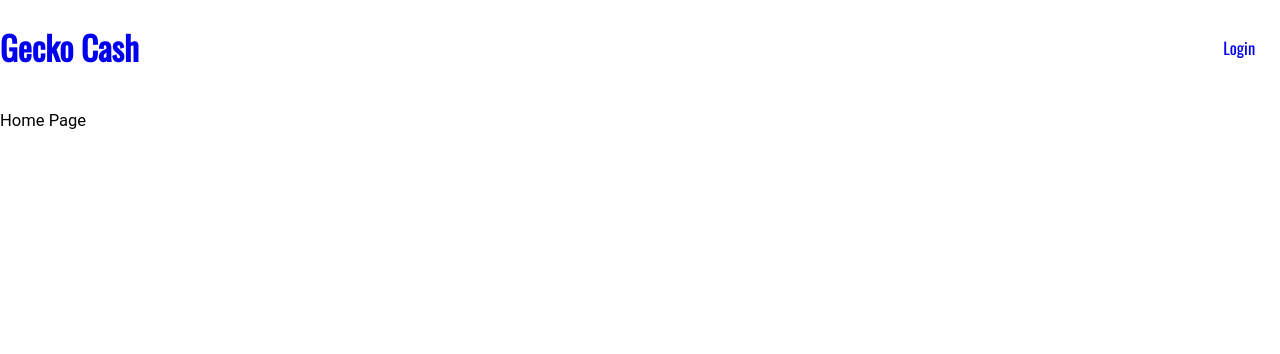
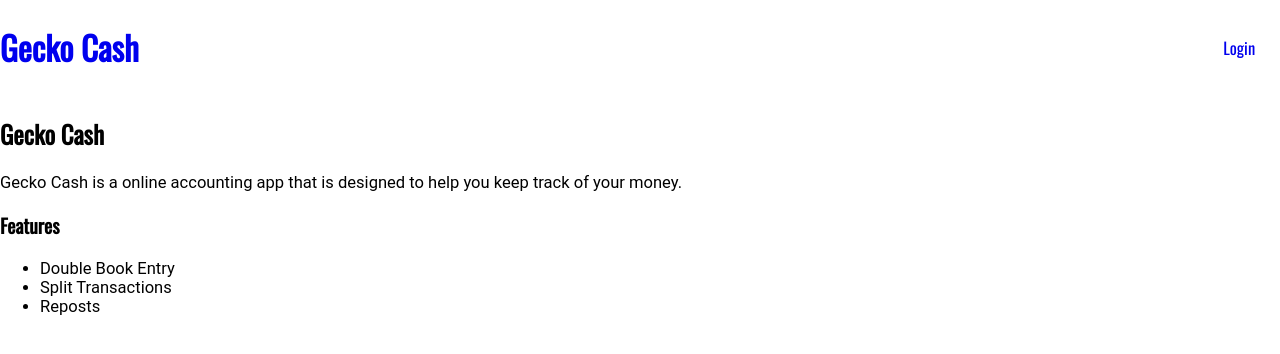
Before and after one commit to chingu-voyages/v9-geckos-team-07, a React (Create React App) app in the folder client/: page / in a window 1280 px wide. Shown: the top 354 px of the page. Built offline with nearby package versions, Linux system fonts and the light colour scheme; no server answers.

Commit message:
fix: no redirect till login confirmed
fixed it so that the user will not immediatly be bumped back to the base
route till it is determed they are logged in or not.

```diff
--- a/client/src/actions/fetch-user.js
+++ b/client/src/actions/fetch-user.js
@@ -1,5 +1,5 @@
 import axios from 'axios'
-import { FETCH_USER } from './types'
+import { FETCH_USER, FETCH_USER_FAIL } from './types'
 
 export const fetchUser = () => async dispatch => {
   try {
@@ -7,6 +7,6 @@ export const fetchUser = () => async dispatch => {
 
     dispatch({ type: FETCH_USER, payload: response.data })
   } catch (error) {
-    console.error('not logged in')
+    dispatch({ type: FETCH_USER_FAIL, payload: 'not logged in' })
   }
 }
--- a/client/src/actions/types.js
+++ b/client/src/actions/types.js
@@ -1 +1,2 @@
 export const FETCH_USER = 'fetch-user'
+export const FETCH_USER_FAIL = 'fetch-user-fail'
--- a/client/src/components/site-nav/site-nav.js
+++ b/client/src/components/site-nav/site-nav.js
@@ -1,11 +1,11 @@
 import React from 'react'
 import { Link } from 'react-router-dom'
-import PropTypes from 'prop-types'
+import userProp from '../../prop-types/user'
 
 import styles from './site-nav.module.css'
 
 const SiteNav = ({ user }) => {
-  if (user) {
+  if (user !== 'pending' && !user.error) {
     return (
       <nav id={styles.siteNav}>
         <ul className={styles.list}>
@@ -32,12 +32,7 @@ const SiteNav = ({ user }) => {
 }
 
 SiteNav.propTypes = {
-  user: PropTypes.oneOfType([
-    PropTypes.bool,
-    PropTypes.shape({
-      name: PropTypes.string
-    })
-  ]).isRequired
+  user: userProp.isRequired
 }
 
 export default SiteNav
--- a/client/src/lib/require-login.js
+++ b/client/src/lib/require-login.js
@@ -1,27 +1,27 @@
 import React, { Component } from 'react'
-import PropTypes from 'prop-types'
 import { Redirect } from 'react-router-dom'
 import { connect } from 'react-redux'
+
+import userProp from '../prop-types/user'
 
 const requireLogin = (AuthComponent = Component) => {
   class RequireLogin extends Component {
     static get propTypes() {
       return {
-        user: PropTypes.oneOfType([
-          PropTypes.bool,
-          PropTypes.shape({ name: PropTypes.string })
-        ]).isRequired
+        user: userProp.isRequired
       }
     }
 
     isAutherized() {
       const { user } = this.props
 
-      if (user) {
-        return <AuthComponent user={user} />
+      if (user === 'pending') {
+        return <p>loading...</p>
+      } else if (user.error) {
+        return <Redirect to="/" />
       }
 
-      return <Redirect to="/" />
+      return <AuthComponent user={user} />
     }
 
     render() {
--- a/client/src/pages/account-books.js
+++ b/client/src/pages/account-books.js
@@ -1,6 +1,17 @@
 import React, { Component } from 'react'
+import axios from 'axios'
 
 class AccountBooks extends Component {
+  componentDidMount() {
+    this.fetchBooks()
+  }
+
+  /* eslint-disable-next-line class-methods-use-this */
+  async fetchBooks() {
+    const response = await axios.get('/api/books')
+    console.log(response)
+  }
+
   render() {
     return <div>Hi There</div>
   }
--- a/client/src/pages/home.js
+++ b/client/src/pages/home.js
@@ -1,5 +1,28 @@
 import React from 'react'
 
-const Home = () => <p>Home Page</p>
+const Home = () => (
+  <>
+    <header>
+      <h2>Gecko Cash</h2>
+    </header>
+
+    <p>
+      Gecko Cash is a online accounting app that is designed to help you keep
+      track of your money.
+    </p>
+
+    <section>
+      <header>
+        <h3>Features</h3>
+      </header>
+
+      <ul>
+        <li>Double Book Entry</li>
+        <li>Split Transactions</li>
+        <li>Reposts</li>
+      </ul>
+    </section>
+  </>
+)
 
 export default Home
--- /dev/null
+++ b/client/src/prop-types/user.js
@@ -0,0 +1,16 @@
+import PropTypes from 'prop-types'
+
+export default PropTypes.oneOfType([
+  PropTypes.string,
+  PropTypes.shape({
+    _id: PropTypes.string.isRequired,
+    name: PropTypes.string.isRequired,
+    emails: PropTypes.arrayOf(PropTypes.shape({ value: PropTypes.string }))
+      .isRequired,
+    photo: PropTypes.string.isRequired,
+    googleId: PropTypes.string.isRequired
+  }),
+  PropTypes.shape({
+    error: PropTypes.shape({ message: PropTypes.string.isRequired }).isRequired
+  })
+])
--- a/client/src/reducers/user-reducer.js
+++ b/client/src/reducers/user-reducer.js
@@ -1,6 +1,6 @@
-import { FETCH_USER } from '../actions/types'
+import { FETCH_USER, FETCH_USER_FAIL } from '../actions/types'
 
-export const initState = false
+export const initState = 'pending'
 
 export const actionType = {
   type: String,
@@ -13,6 +13,10 @@ export default (state = initState, action = actionType) => {
       return action.payload
     }
 
+    case FETCH_USER_FAIL: {
+      return { error: { message: action.payload } }
+    }
+
     default: {
       return state
     }
```
